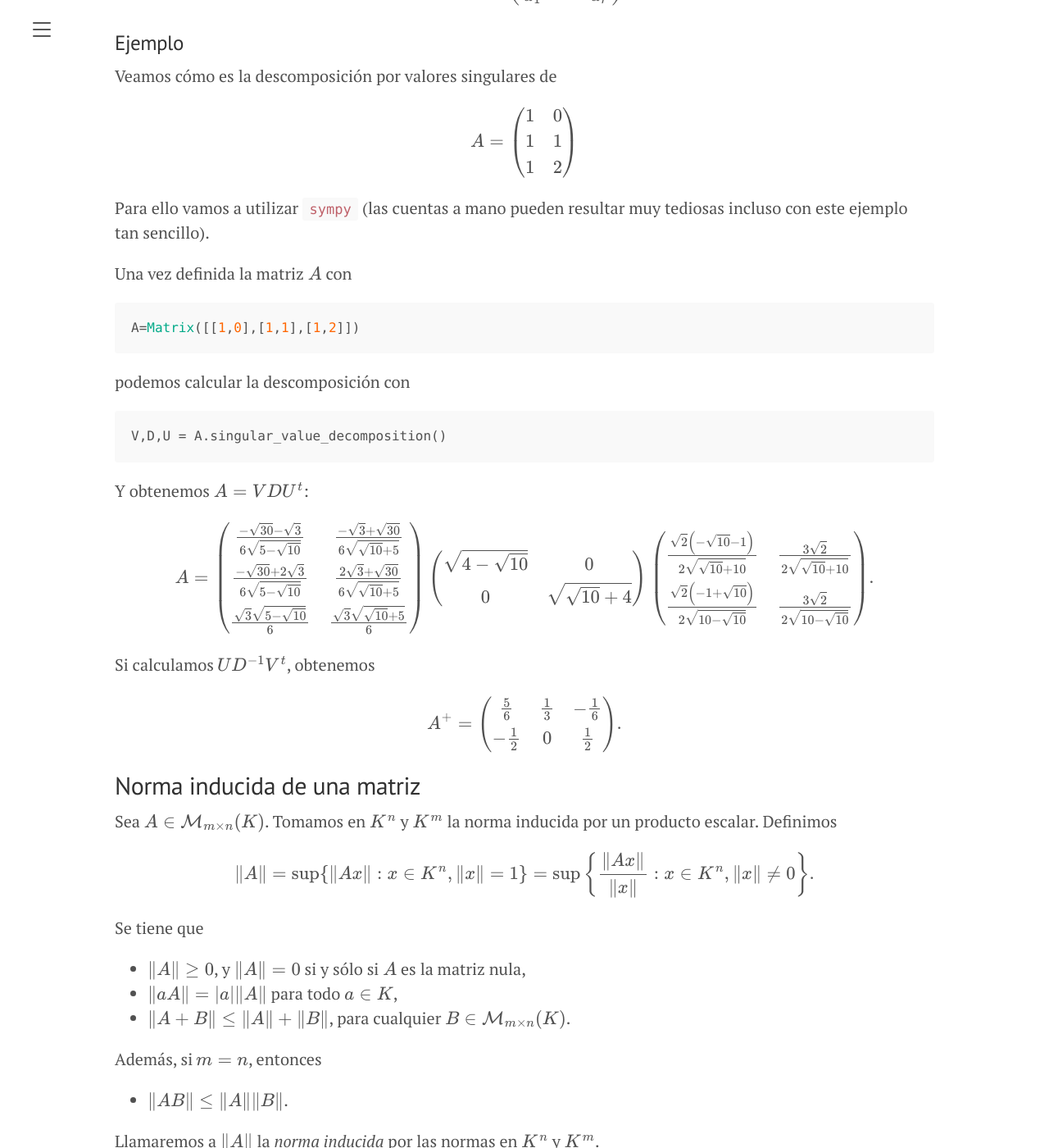
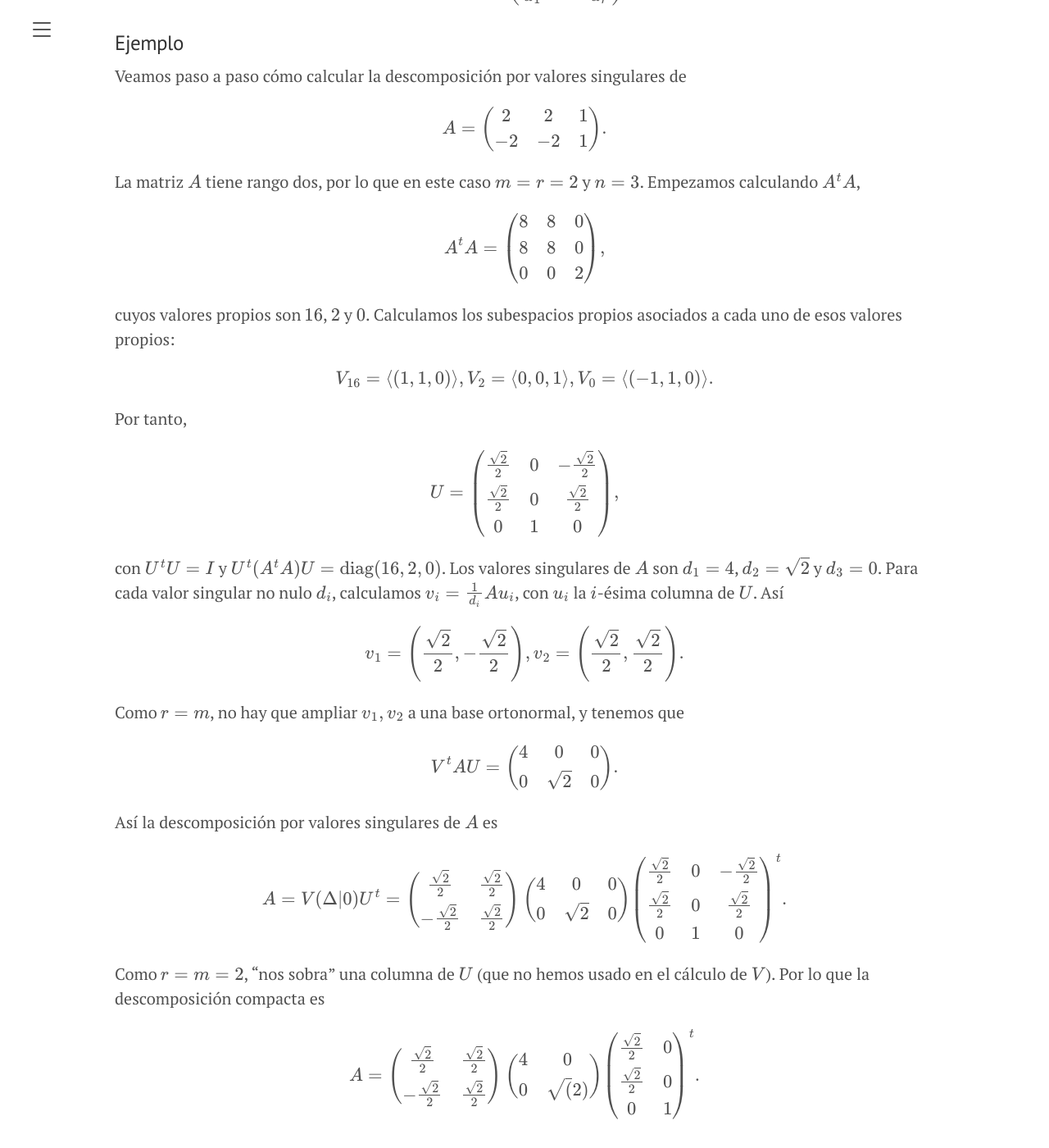
Before and after one commit to pedritomelenas/Algebra-Lineal, a Jekyll site: the page built from 6-descomposicion-diagonalizacion.md, in a window 1280 px wide and 1400 px high, scrolled down 15344 px. Shown: the whole window at 82% size. Built offline with Jekyll 4.4.1, drawn with Linux system fonts in a browser that asks for light colours; some of the changed text lies outside the part shown.

Commit message:
ejemplo de descomposición valores singulares

```diff
--- a/6-descomposicion-diagonalizacion.md
+++ b/6-descomposicion-diagonalizacion.md
@@ -679,7 +679,89 @@ $$
 
 ### Ejemplo
 
-Veamos cómo es la descomposición por valores singulares de
+Veamos paso a paso cómo calcular la descomposición por valores singulares de
+
+$$
+A=\begin{pmatrix}
+2 & 2 & 1\\
+-2 & -2 & 1
+\end{pmatrix}.
+$$
+
+La matriz $A$ tiene rango dos, por lo que en este caso $m=r=2$ y $n=3$. Empezamos calculando $A^tA$,
+
+$$
+A^tA=\begin{pmatrix}
+8 & 8 & 0\\
+8 & 8 & 0\\
+0 & 0 & 2
+\end{pmatrix},
+$$
+
+cuyos valores propios son $16$, $2$ y $0$. Calculamos los subespacios propios asociados a cada uno de esos valores propios:
+
+$$
+V_{16}=\langle (1,1,0)\rangle, V_{2}=\langle 0,0,1\rangle, V_{0}=\langle (-1,1,0)\rangle.
+$$
+
+Por tanto,
+
+$$
+U=\begin{pmatrix}
+\frac{\sqrt{2}}{2} & 0 & - \frac{\sqrt{2}}{2}\\
+\frac{\sqrt{2}}{2} & 0 & \frac{\sqrt{2}}{2}\\
+0 & 1 & 0
+\end{pmatrix},
+$$
+
+con $U^tU=I$ y $U^t(A^tA)U=\operatorname{diag}(16,2,0)$. Los valores singulares de $A$ son $d _1=4$, $d _2=\sqrt{2}$ y $d _3=0$. Para cada valor singular no nulo $d _i$, calculamos $v _i=\frac{1}{d _i}A u _i$, con $u _i$ la $i$-ésima columna de $U$. Así
+
+$$
+v_1=\left(\frac{\sqrt{2}}{2},- \frac{\sqrt{2}}{2}\right), v_2=\left(\frac{\sqrt{2}}{2},\frac{\sqrt{2}}{2}\right).
+$$
+
+Como $r=m$, no hay que ampliar $\{v_1,v_2\}$ a una base ortonormal, y tenemos que
+
+$$
+V^tAU=\begin{pmatrix}
+4 & 0 & 0\\
+0 & \sqrt{2} & 0
+\end{pmatrix}.
+$$
+
+Así la descomposición por valores singulares de $A$ es
+
+$$
+A=V(\Delta|0)U^t=\begin{pmatrix}
+\frac{\sqrt{2}}{2} & \frac{\sqrt{2}}{2}\\
+- \frac{\sqrt{2}}{2} & \frac{\sqrt{2}}{2}
+\end{pmatrix}
+\begin{pmatrix}
+4 & 0 & 0\\
+0 & \sqrt{2} & 0
+\end{pmatrix}
+\begin{pmatrix}
+\frac{\sqrt{2}}{2} & 0 & - \frac{\sqrt{2}}{2}\\
+\frac{\sqrt{2}}{2} & 0 & \frac{\sqrt{2}}{2}\\
+0 & 1 & 0
+\end{pmatrix}^t.
+$$
+
+Como $r=m=2$, "nos sobra" una columna de $U$ (que no hemos usado en el cálculo de $V$). Por lo que la descomposición compacta es
+
+$$
+A=
+\begin{pmatrix}\frac{\sqrt{2}}{2} & \frac{\sqrt{2}}{2}\\- \frac{\sqrt{2}}{2} & \frac{\sqrt{2}}{2}\end{pmatrix}
+\begin{pmatrix}
+4 & 0 \\
+0 & \sqrt(2)
+\end{pmatrix}
+\begin{pmatrix}\frac{\sqrt{2}}{2} & 0\\\frac{\sqrt{2}}{2} & 0\\0 & 1\end{pmatrix}^t.
+$$
+
+### Ejemplo
+
+Veamos ahora cómo es la descomposición por valores singulares de
 
 $$
 A=\begin{pmatrix}1 & 0\\1 & 1\\1 & 2\end{pmatrix}
```
